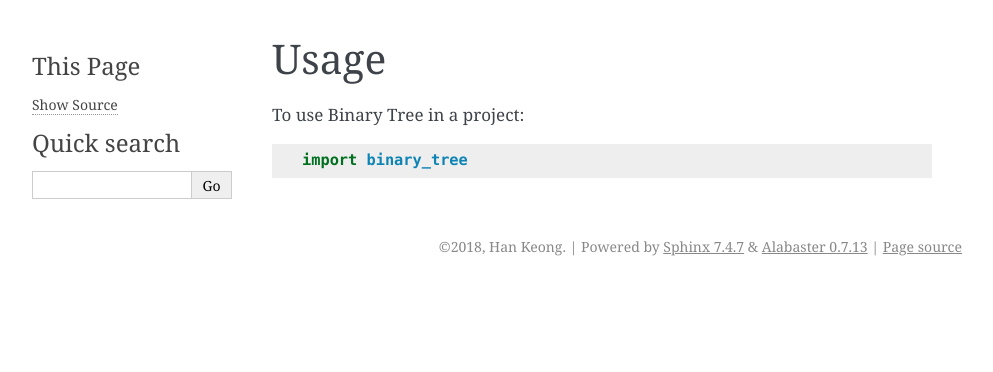
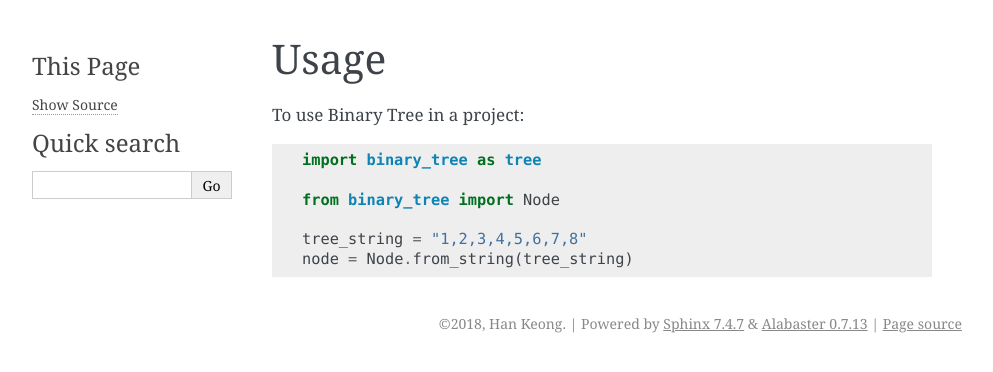
Before and after one commit to david-xhk/binary_tree, a Sphinx documentation site: the page built from docs/usage.rst, in a window 1280 px wide. Shown: the top 372 px of the page, without its empty margins (148-1141 px from the left). Built offline with Sphinx 7.4.7, drawn with Linux system fonts in a browser that asks for light colours; pages that are not in the unit, such as notebooks, are missing from menus.

Commit message:
Updated README.rst

```diff
--- a/README.rst
+++ b/README.rst
@@ -30,7 +30,10 @@ Binary tree data structure with traversal and other utilities.
 Features
 --------
 
-* TODO
+.. py:module:: binary_tree
+
+    .. autoclass:: Node
+        :members:
 
 Credits
 -------
--- a/docs/usage.rst
+++ b/docs/usage.rst
@@ -4,4 +4,9 @@ Usage
 
 To use Binary Tree in a project::
 
-    import binary_tree
+    import binary_tree as tree
+
+    from binary_tree import Node
+
+    tree_string = "1,2,3,4,5,6,7,8"
+    node = Node.from_string(tree_string)
```
Also changed, not shown: 3 other files.
